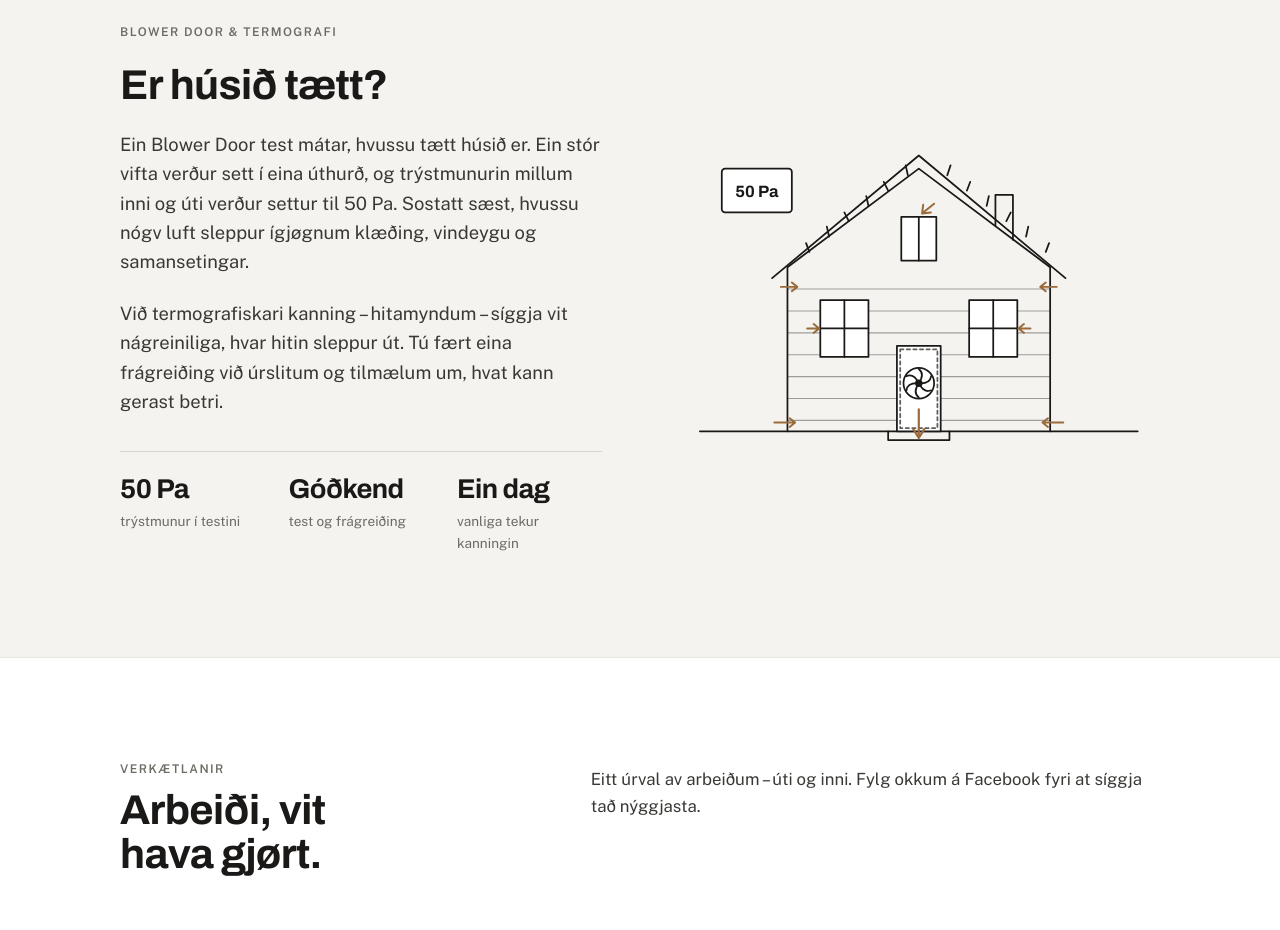
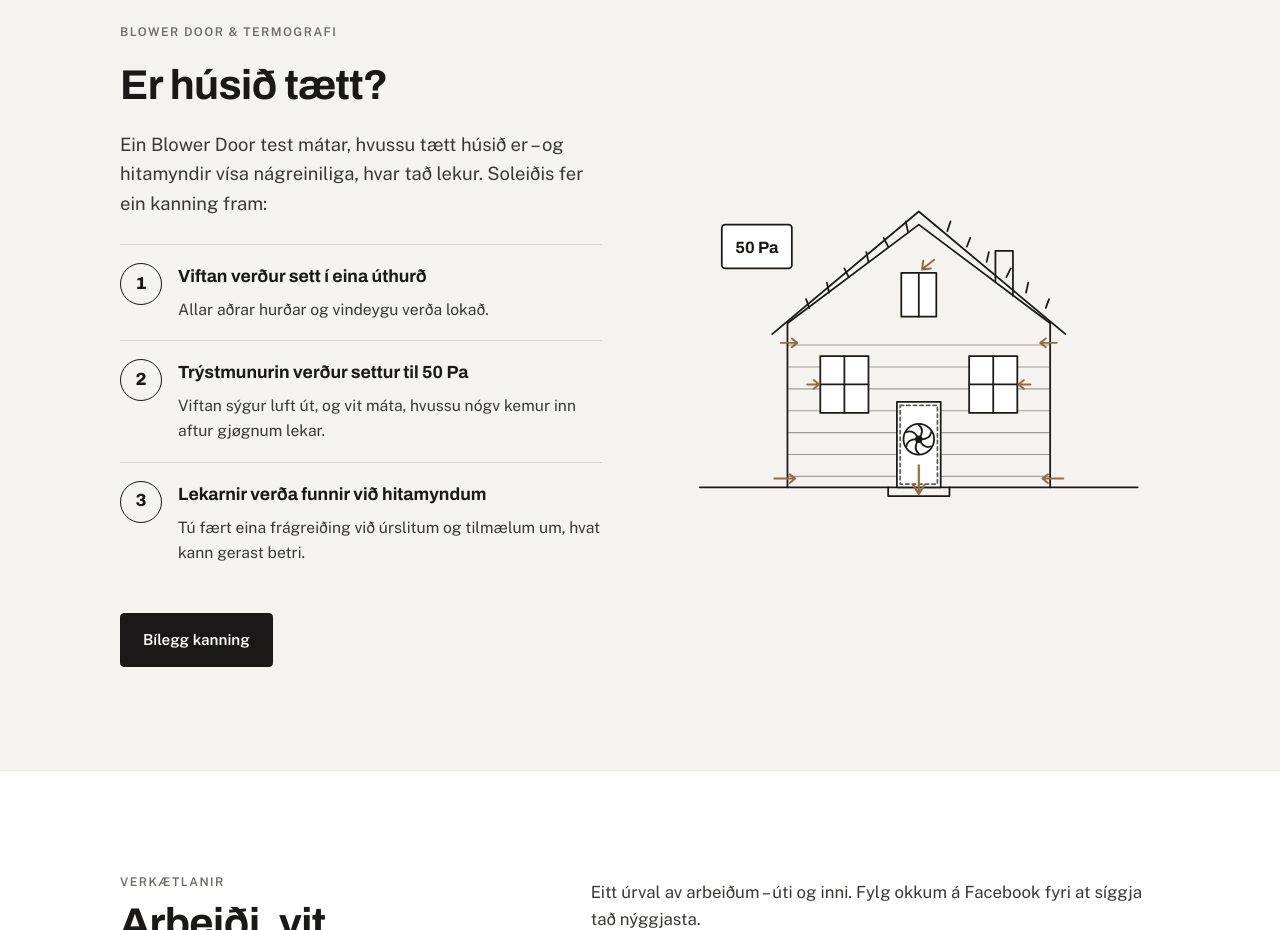
Before and after one commit to b4wtvvv8vr-a11/mbo-overgaard, a plain HTML site: page index.html in a window 1280 px wide. Shown: the part 1960-2890 px from the top of the page. Drawn offline with nearby package versions, Linux system fonts and the light colour scheme.

Commit message:
Explain the Blower Door test as three numbered steps on the main site
Co-Authored-By: Claude Opus 5 <noreply@anthropic.com>

```diff
--- a/index.html
+++ b/index.html
@@ -159,6 +159,12 @@
   .tight-grid { display: grid; grid-template-columns: 1fr 1fr; gap: clamp(32px, 6vw, 80px); align-items: center; }
   .tight-copy { display: flex; flex-direction: column; gap: 22px; }
   .tight-copy p { max-width: 34em; }
+  .steps { list-style: none; margin: 4px 0 0; padding: 0; display: flex; flex-direction: column; counter-reset: s; }
+  .steps li { counter-increment: s; display: grid; grid-template-columns: 40px 1fr; gap: 6px 18px; padding: 18px 0; border-top: 1px solid var(--line); }
+  .steps li::before { content: counter(s); grid-row: span 2; font-family: var(--display); font-weight: 800; font-size: 1.1rem; width: 40px; height: 40px; border-radius: 50%; border: 1.5px solid var(--ink); display: grid; place-items: center; }
+  .steps b { display: block; font-family: var(--display); font-weight: 700; font-stretch: 96%; font-size: 1.1rem; }
+  .steps span { grid-column: 2; color: var(--ink-soft); font-size: 0.98rem; }
+  .tight .btn { align-self: flex-start; margin-top: 8px; }
   .facts { display: grid; grid-template-columns: repeat(3, 1fr); gap: 24px; margin-top: 12px; padding-top: 24px; border-top: 1px solid var(--line); }
   .fact b { display: block; font-family: var(--display); font-weight: 700; font-size: 1.7rem; letter-spacing: -0.02em; line-height: 1; font-variant-numeric: tabular-nums; }
   .fact span { display: block; font-size: 0.85rem; color: var(--mute); margin-top: 8px; }
@@ -343,13 +349,13 @@
       <div class="tight-copy">
         <p class="eyebrow">Blower Door &amp; termografi</p>
         <h2>Er húsið tætt?</h2>
-        <p class="lede">Ein Blower Door test mátar, hvussu tætt húsið er. Ein stór vifta verður sett í eina úthurð, og trýstmunurin millum inni og úti verður settur til 50 Pa. Sostatt sæst, hvussu nógv luft sleppur ígjøgnum klæðing, vindeygu og samansetingar.</p>
-        <p class="lede">Við termografiskari kanning – hitamyndum – síggja vit nágreiniliga, hvar hitin sleppur út. Tú fært eina frágreiðing við úrslitum og tilmælum um, hvat kann gerast betri.</p>
-        <div class="facts">
-          <div class="fact"><b>50 Pa</b><span>trýstmunur í testini</span></div>
-          <div class="fact"><b>Góðkend</b><span>test og frágreiðing</span></div>
-          <div class="fact"><b>Ein dag</b><span>vanliga tekur kanningin</span></div>
-        </div>
+        <p class="lede">Ein Blower Door test mátar, hvussu tætt húsið er – og hitamyndir vísa nágreiniliga, hvar tað lekur. Soleiðis fer ein kanning fram:</p>
+        <ol class="steps">
+          <li><b>Viftan verður sett í eina úthurð</b><span>Allar aðrar hurðar og vindeygu verða lokað.</span></li>
+          <li><b>Trýstmunurin verður settur til 50 Pa</b><span>Viftan sýgur luft út, og vit máta, hvussu nógv kemur inn aftur gjøgnum lekar.</span></li>
+          <li><b>Lekarnir verða funnir við hitamyndum</b><span>Tú fært eina frágreiðing við úrslitum og tilmælum um, hvat kann gerast betri.</span></li>
+        </ol>
+        <a class="btn" href="#samband">Bílegg kanning</a>
       </div>
       <div class="tight-art" aria-hidden="true">
         <!-- Gable house, fan in the door, air pulled in through leaks -->
```
